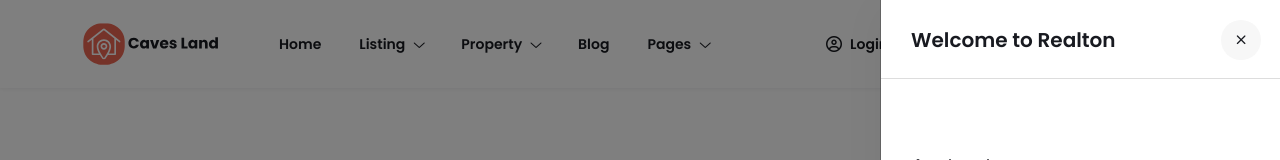
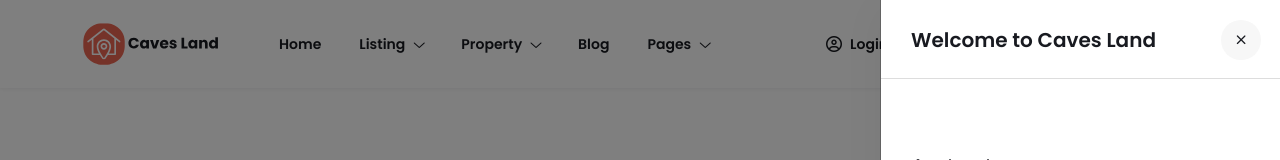
Before and after one commit to caves-infotech/caves_land, a Next.js app: page / in a window 1280 px wide. Both pictures are taken after a click on the link 1185 px from the left and 43 px from the top of the page. Shown: the top 160 px of the page. Built offline with nearby package versions, Linux system fonts and the light colour scheme; grey boxes are pictures that could not be loaded.

Commit message:
updated headers

```diff
--- a/src/components/common/login-signup-modal/index.js
+++ b/src/components/common/login-signup-modal/index.js
@@ -6,7 +6,7 @@ const LoginSignupModal = () => {
     <div className="modal-content">
       <div className="modal-header">
         <h5 className="modal-title" id="exampleModalToggleLabel">
-          Welcome to Realton
+          Welcome to Caves Land
         </h5>
         <button
           type="button"
--- a/src/components/common/sidebar-panel/index.js
+++ b/src/components/common/sidebar-panel/index.js
@@ -13,7 +13,7 @@ const SidebarPanel = () => {
         >
           <span className="far fa-times"></span>
         </div>
-        <h4 className="title">Welcome to Realton</h4>
+        <h4 className="title">Welcome to Caves Land</h4>
       </div>
       {/* End header */}
 
```
